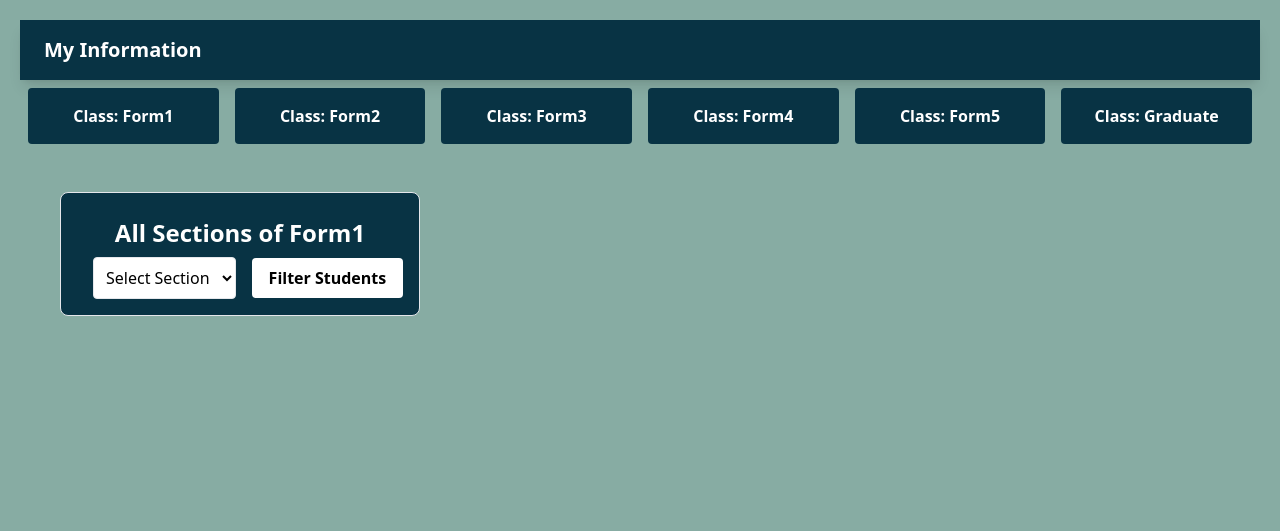
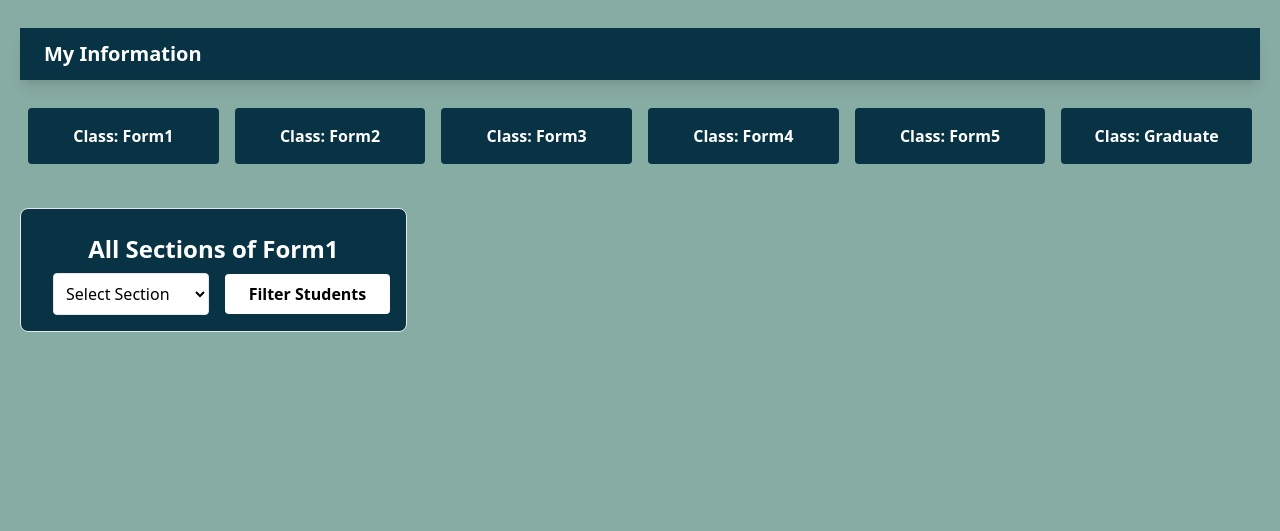
Before and after one commit to saislamb97/edububble, a Django app: template templates/index.html in a window 1280 px wide. Shown: the part 40-571 px from the top of the page. Run offline with Django 4.2, Linux system fonts and the light colour scheme; the template is opened without the code that fills it: values that come from a table or form of the project are taken from there, others are empty; data comes from the database, SQL or seed files in the repository; some libraries are stand-ins or nearby versions.

Commit message:
UI updated

```diff
--- a/templates/index.html
+++ b/templates/index.html
@@ -12,14 +12,14 @@
     </div>
 {% endif %}
 
-<div class="container mx-auto text-white font-sans">
+<div class="container mx-auto text-white font-sans py-2">
     <!-- User Details Section -->
     <div class="bg-white rounded-lg shadow-lg">
-        <div class="bg-cyan-950 text-white px-6 py-4 flex flex-col items-start justify-center">
+        <div class="bg-cyan-950 text-white px-6 py-3 flex flex-col items-start justify-center">
             <h1 class="text-xl font-bold text-center">My Information</h1>
         </div>
         <div class="overflow-x-auto">
-            <table class="min-w-full divide-y divide-white">
+            <table class="min-w-full divide-y divide-white py-2">
                 <thead class="bg-gray-200 text-black uppercase text-xs font-semibold">
                     {% comment %} <tr>
                         <th class="px-6 py-3 text-left">Full Name</th>
@@ -43,7 +43,7 @@
     </div>
 
     <!-- Display buttons for each class -->
-    <form method="post" class="flex justify-between items-center">
+    <form method="post" class="flex justify-between items-center py-5">
         {% csrf_token %}
         {% for class_data in all_classes %}
             <button type="submit" name="class_id" value="{{ class_data.id }}" class="w-full bg-cyan-950 hover:bg-cyan-800 text-white hover:font-bold font-semibold p-4 rounded m-2">
@@ -54,7 +54,7 @@
 </div>
 
 <!-- Bottom Section for Forms and Content -->
-<div class="container mx-auto p-10 min-h-full text-white rounded-xl flex font-sans">
+<div class="container mx-auto py-2 min-h-full text-white rounded-xl flex font-sans">
 
     {% if selected_class %}
         <!-- Left Section: all sections and students -->
--- a/templates/login.html
+++ b/templates/login.html
@@ -28,6 +28,7 @@
             <form method="post">
                 {% csrf_token %}
                 {{ loginform.as_p|safe }}
+                <div class="text-center text-sm text-gray-800"> *Student username and password = IC Number</div>
                 <button id="login" type="submit" class="w-full bg-emerald-700 hover:bg-emerald-800 text-white font-bold p-4 mt-4 rounded">Log In</button>
             </form>
             <a href="{% url 'password_reset' %}" class="block mt-4 text-center text-black hover:text-[white]">Forgot password? Click here.</a>
```
Also changed, not shown: templates/student_index.html (+10 -10 lines).
